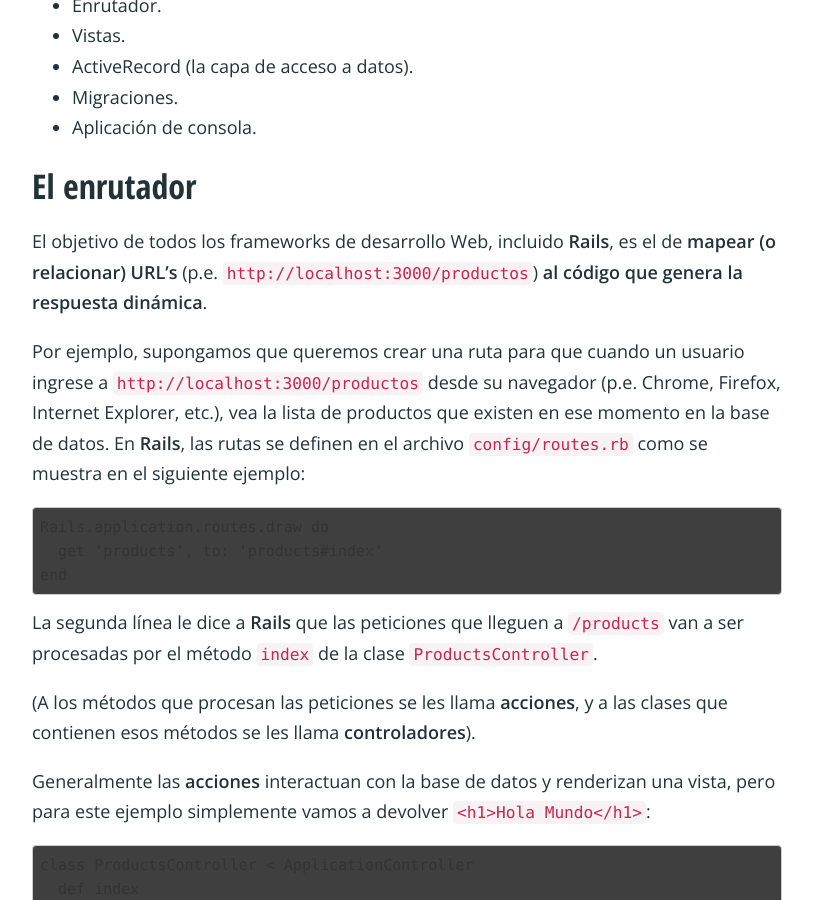
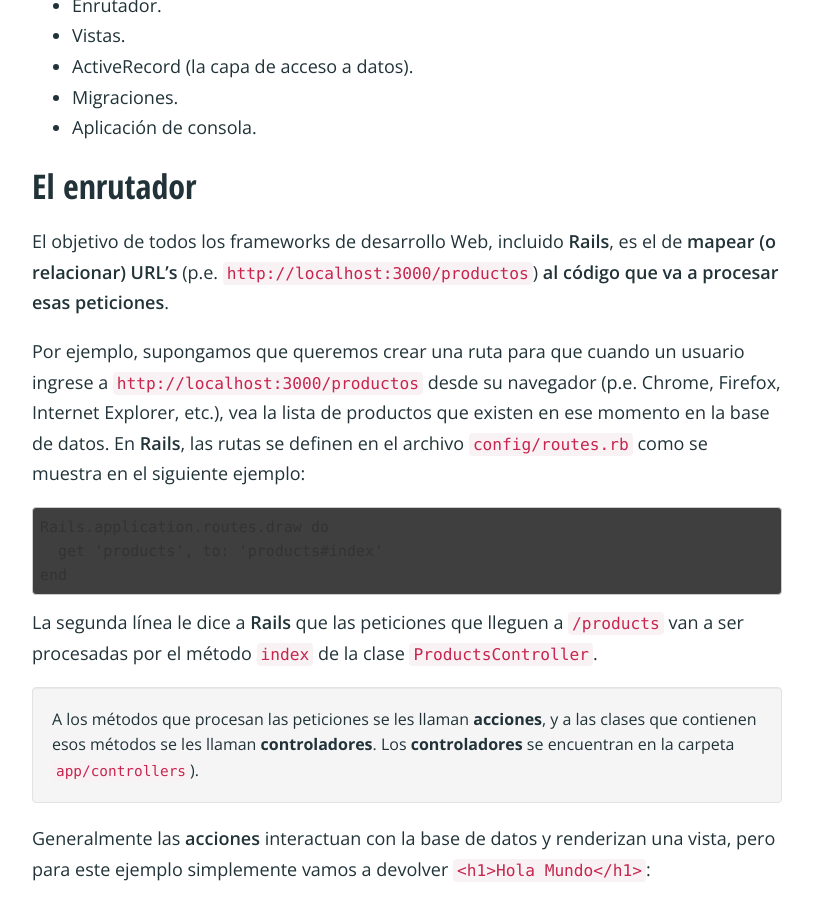
Before and after one commit to simonhoyos/blog, a Jekyll site: the page built from _posts/2015-03-22-introduccion-ruby-on-rails.markdown, in a window 1280 px wide and 900 px high, scrolled down 872 px. Shown: the whole window, without its empty margins (233-1046 px from the left). Built offline with Jekyll 4.4.1, drawn with Linux system fonts in a browser that asks for light colours; nearby versions of some CDN libraries; comment, search, counter and statistics services are not loaded; a style sheet for code colours, icons or effects is not loaded.

Commit message:
Improvements to "Introducción a Rails"

```diff
--- a/_posts/2015-03-22-introduccion-ruby-on-rails.markdown
+++ b/_posts/2015-03-22-introduccion-ruby-on-rails.markdown
@@ -26,7 +26,7 @@
 
 ## El enrutador
 
-El objetivo de todos los frameworks de desarrollo Web, incluido **Rails**, es el de **mapear (o relacionar) URL’s** (p.e. `http://localhost:3000/productos`) **al código que genera la respuesta dinámica**.
+El objetivo de todos los frameworks de desarrollo Web, incluido **Rails**, es el de **mapear (o relacionar) URL’s** (p.e. `http://localhost:3000/productos`) **al código que va a procesar esas peticiones**.
 
 
 Por ejemplo, supongamos que queremos crear una ruta para que cuando un usuario ingrese a `http://localhost:3000/productos` desde su navegador (p.e. Chrome, Firefox, Internet Explorer, etc.), vea la lista de productos que existen en ese momento en la base de datos. En **Rails**, las rutas se definen en el archivo `config/routes.rb` como se muestra en el siguiente ejemplo:
@@ -37,7 +37,7 @@
 
 La segunda línea le dice a **Rails** que las peticiones que lleguen a `/products` van a ser procesadas por el método `index` de la clase `ProductsController`.
 
-(A los métodos que procesan las peticiones se les llama **acciones**, y a las clases que contienen esos métodos se les llama **controladores**).
+<div class="well">A los métodos que procesan las peticiones se les llaman <strong>acciones</strong>, y a las clases que contienen esos métodos se les llaman <strong>controladores</strong>. Los <strong>controladores</strong> se encuentran en la carpeta <code>app/controllers</code>).</div>
 
 Generalmente las **acciones** interactuan con la base de datos y renderizan una vista, pero para este ejemplo simplemente vamos a devolver `<h1>Hola Mundo</h1>`:
 
```
